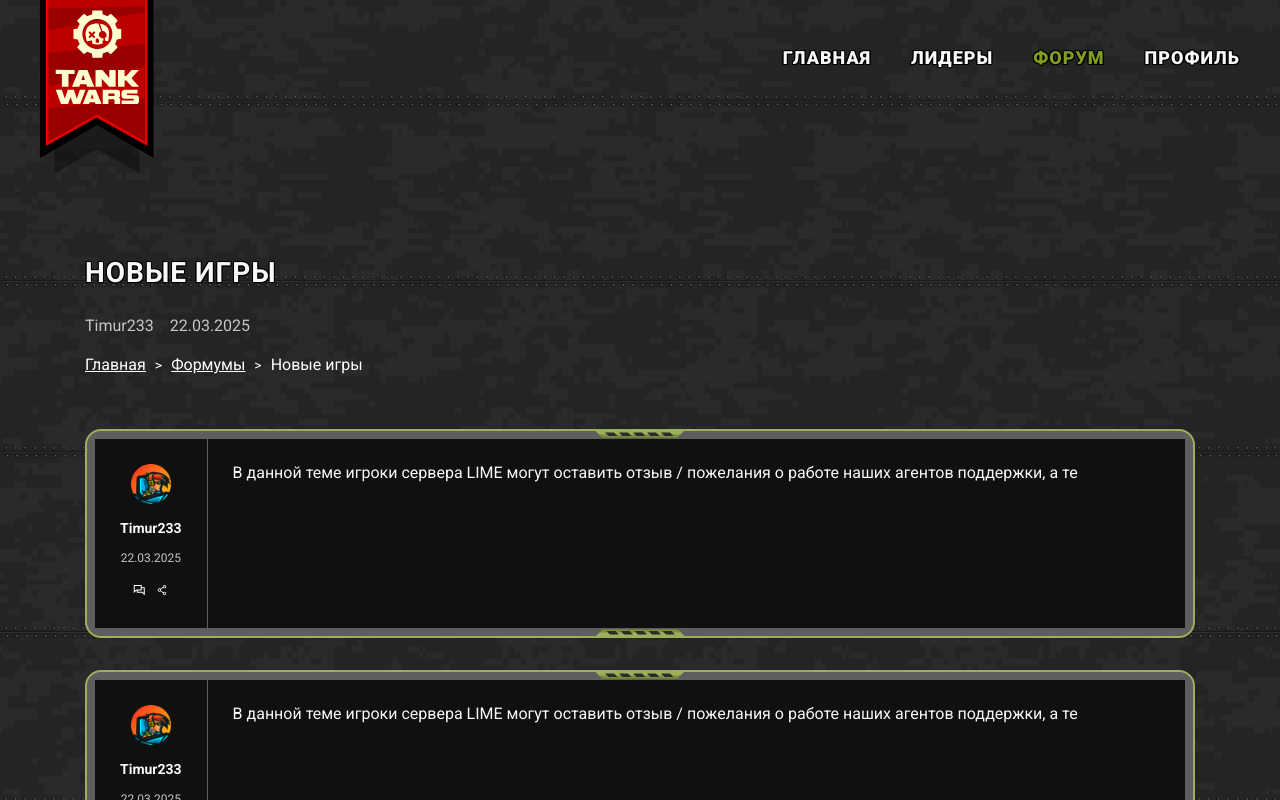
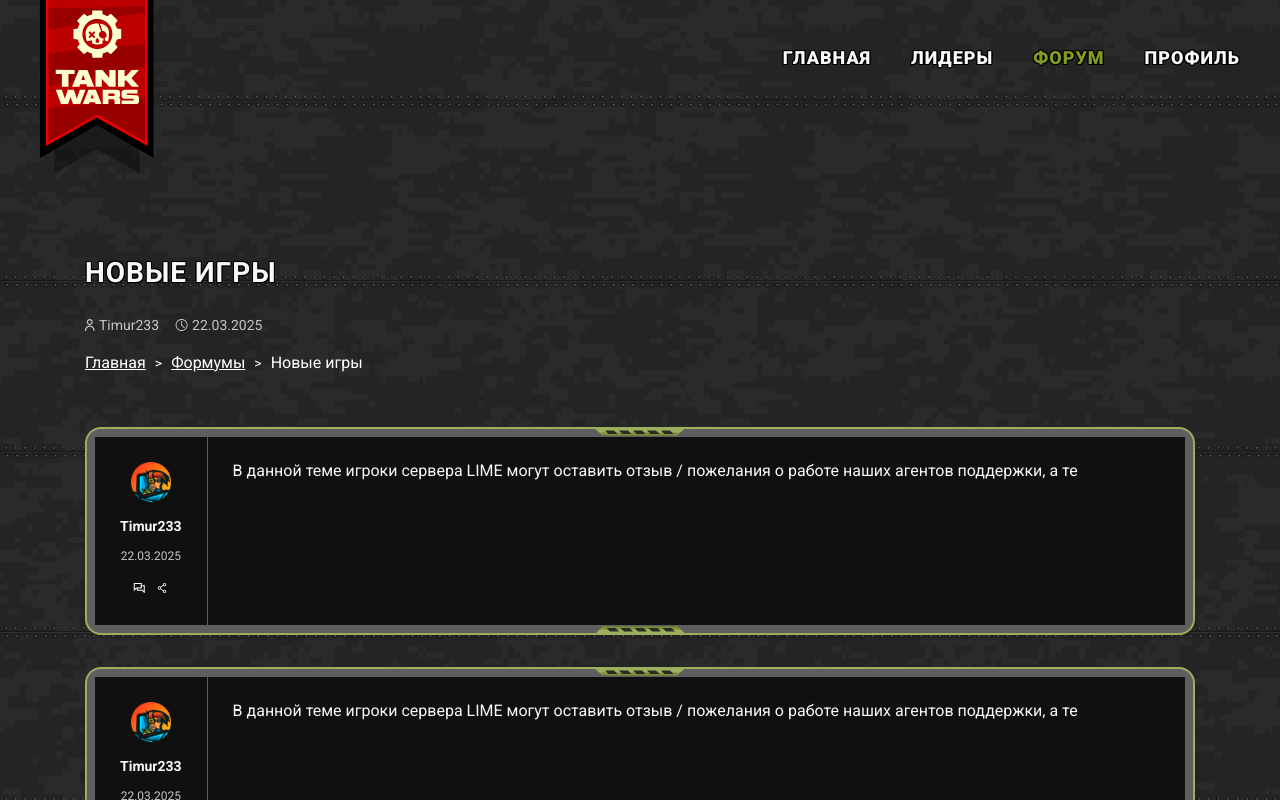
Before and after one commit to Timur233/falcon-tanks, a React (Vite) app in the folder packages/client/: page /forum/1 in a window 1280 px wide. Shown: the top 800 px of the page. Built offline with nearby package versions, Linux system fonts and the light colour scheme; the HTML template or start-up script is replaced by a standard one.

Commit message:
feat: icons for thread page info

```diff
--- a/packages/client/src/pages/Thread/Thread.scss
+++ b/packages/client/src/pages/Thread/Thread.scss
@@ -12,6 +12,13 @@
     display: flex;
     gap: 16px;
     color: #c5c5c5;
+    font-size: 14px;
+
+    &__label {
+      display: flex;
+      align-items: center;
+      gap: 4px;
+    }
   }
 
   &__bread-crumbs {
--- a/packages/client/src/pages/Thread/Thread.tsx
+++ b/packages/client/src/pages/Thread/Thread.tsx
@@ -20,12 +20,15 @@ export const Thread = () => {
   return (
     <div className="thread-page container">
       <PageTitle tagName="h1" text="Новые игры"></PageTitle>
-      {/* TODO: add here svg after */}
-      {/* https://github.com/Timur233/falcon-tanks/pull/11 */}
-      {/* will be delivered to develop branch */}
       <div className="thread-page__info thread-info">
-        <div className="thread-info__author">Timur233</div>
-        <div className="thread-info__date">22.03.2025</div>
+        <div className="thread-info__label">
+          <Icon id="profile-icon" width={10} height={12}></Icon>
+          <span>Timur233</span>
+        </div>
+        <div className="thread-info__label">
+          <Icon id="time-icon" width={13} height={12}></Icon>
+          <span>22.03.2025</span>
+        </div>
       </div>
       <BreadCrumbs
         className="thread-page__bread-crumbs"
```
Also changed, not shown: packages/client/public/sprite.symbol.svg.
